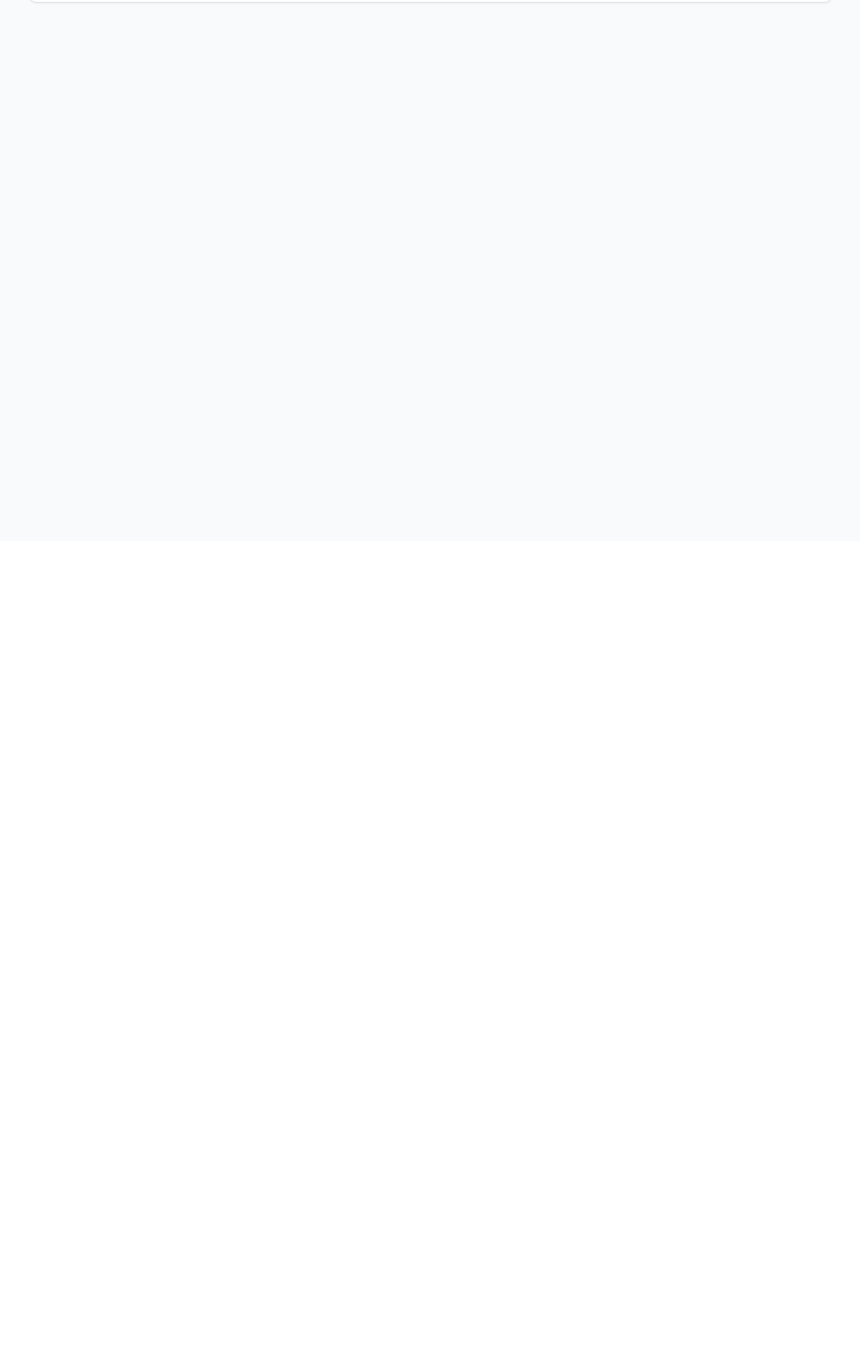
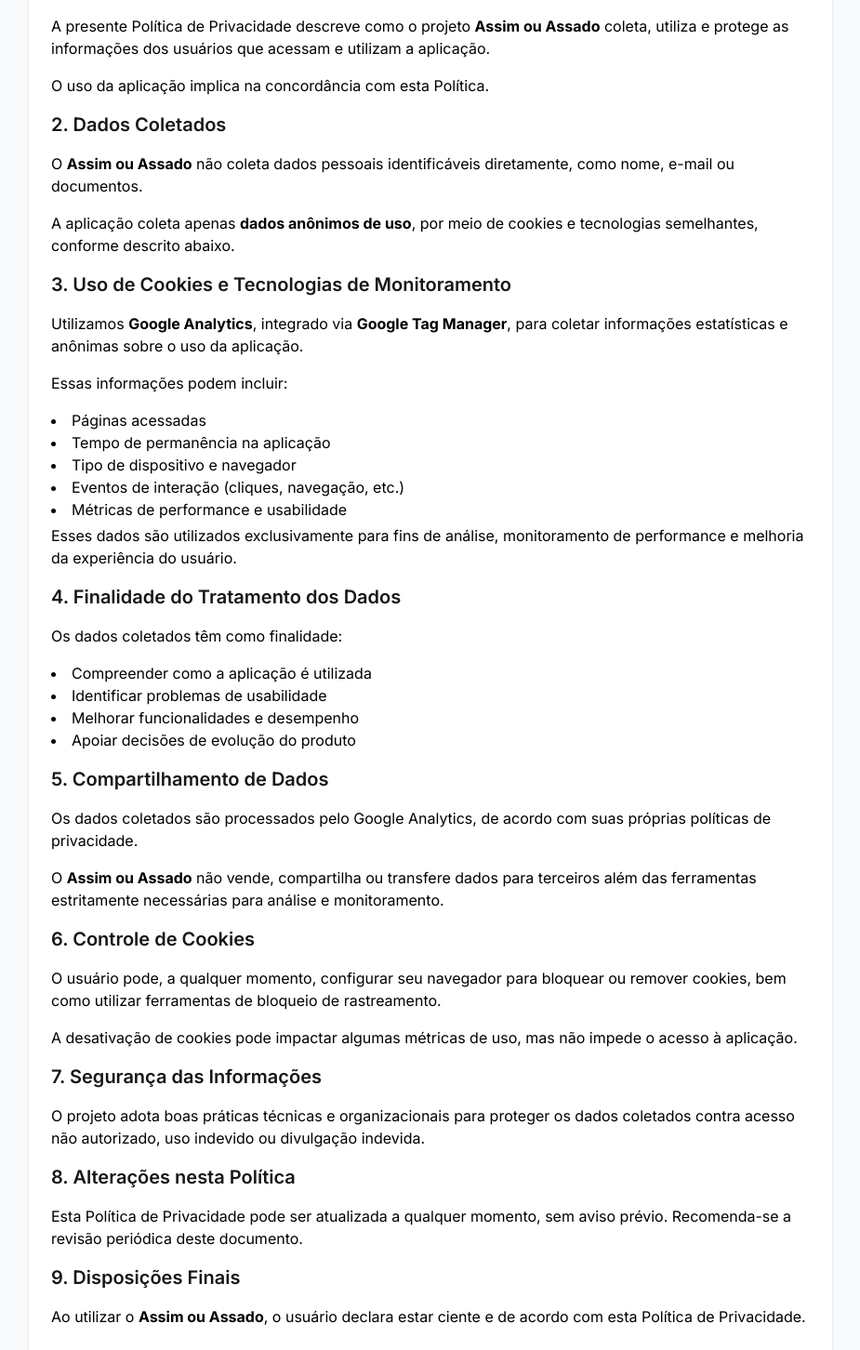
Before and after one commit to experimentotech/assim-ou-assado-nextjs, a Next.js app: page /assim-ou-assado/privacidade in a window 1280 px wide. Shown: the part 218-1670 px from the top of the page at 93% size, without its empty margins (177-1102 px from the left). Before the commit the page ends 800 px from the top, so only its background shows below. Built offline with nearby package versions, Linux system fonts and the light colour scheme.

Commit message:
Add privacy page

```diff
--- a/src/app/privacidade/page.tsx
+++ b/src/app/privacidade/page.tsx
@@ -1,3 +1,4 @@
+import { ChevronLeft } from "lucide-react";
 import Link from "next/link";
 
 export const metadata = {
@@ -10,14 +11,144 @@
       <header className="bg-white shadow-sm">
         <div className="max-w-4xl mx-auto px-4 py-4">
           <Link href="/" className="text-blue-600 hover:text-blue-800">
-            ← Voltar
+            <ChevronLeft className="inline-block" /> Voltar
           </Link>
         </div>
       </header>
       <main className="max-w-4xl mx-auto px-4 py-8">
         <h1 className="text-3xl font-bold mb-6">Política de Privacidade</h1>
         <div className="bg-white rounded-lg p-6 shadow-sm prose max-w-none">
-          <p>Conteúdo da política de privacidade...</p>
+          <section className="space-y-4 my-4">
+            <h2 className="text-xl font-semibold text-neutral-900">
+              1. Introdução
+            </h2>
+            <p>
+              A presente Política de Privacidade descreve como o projeto{" "}
+              <strong>Assim ou Assado</strong> coleta, utiliza e protege as
+              informações dos usuários que acessam e utilizam a aplicação.
+            </p>
+            <p>
+              O uso da aplicação implica na concordância com esta Política.
+            </p>
+          </section>
+
+          <section className="space-y-4 my-4">
+            <h2 className="text-xl font-semibold text-neutral-900">
+              2. Dados Coletados
+            </h2>
+            <p>
+              O <strong>Assim ou Assado</strong> não coleta dados pessoais
+              identificáveis diretamente, como nome, e-mail ou documentos.
+            </p>
+            <p>
+              A aplicação coleta apenas <strong>dados anônimos de uso</strong>,
+              por meio de cookies e tecnologias semelhantes, conforme descrito
+              abaixo.
+            </p>
+          </section>
+
+          <section className="space-y-4 my-4">
+            <h2 className="text-xl font-semibold text-neutral-900">
+              3. Uso de Cookies e Tecnologias de Monitoramento
+            </h2>
+            <p>
+              Utilizamos <strong>Google Analytics</strong>, integrado via{" "}
+              <strong>Google Tag Manager</strong>, para coletar informações
+              estatísticas e anônimas sobre o uso da aplicação.
+            </p>
+
+            <p>Essas informações podem incluir:</p>
+
+            <ul className="list-disc list-inside my-1">
+              <li>Páginas acessadas</li>
+              <li>Tempo de permanência na aplicação</li>
+              <li>Tipo de dispositivo e navegador</li>
+              <li>Eventos de interação (cliques, navegação, etc.)</li>
+              <li>Métricas de performance e usabilidade</li>
+            </ul>
+
+            <p>
+              Esses dados são utilizados exclusivamente para fins de análise,
+              monitoramento de performance e melhoria da experiência do usuário.
+            </p>
+          </section>
+
+          <section className="space-y-4 my-4">
+            <h2 className="text-xl font-semibold text-neutral-900">
+              4. Finalidade do Tratamento dos Dados
+            </h2>
+            <p>
+              Os dados coletados têm como finalidade:
+            </p>
+            <ul className="list-disc list-inside my-1">
+              <li>Compreender como a aplicação é utilizada</li>
+              <li>Identificar problemas de usabilidade</li>
+              <li>Melhorar funcionalidades e desempenho</li>
+              <li>Apoiar decisões de evolução do produto</li>
+            </ul>
+          </section>
+
+          <section className="space-y-4 my-4">
+            <h2 className="text-xl font-semibold text-neutral-900">
+              5. Compartilhamento de Dados
+            </h2>
+            <p>
+              Os dados coletados são processados pelo Google Analytics, de acordo
+              com suas próprias políticas de privacidade.
+            </p>
+            <p>
+              O <strong>Assim ou Assado</strong> não vende, compartilha ou
+              transfere dados para terceiros além das ferramentas estritamente
+              necessárias para análise e monitoramento.
+            </p>
+          </section>
+
+          <section className="space-y-4 my-4">
+            <h2 className="text-xl font-semibold text-neutral-900">
+              6. Controle de Cookies
+            </h2>
+            <p>
+              O usuário pode, a qualquer momento, configurar seu navegador para
+              bloquear ou remover cookies, bem como utilizar ferramentas de
+              bloqueio de rastreamento.
+            </p>
+            <p>
+              A desativação de cookies pode impactar algumas métricas de uso,
+              mas não impede o acesso à aplicação.
+            </p>
+          </section>
+
+          <section className="space-y-4 my-4">
+            <h2 className="text-xl font-semibold text-neutral-900">
+              7. Segurança das Informações
+            </h2>
+            <p>
+              O projeto adota boas práticas técnicas e organizacionais para
+              proteger os dados coletados contra acesso não autorizado,
+              uso indevido ou divulgação indevida.
+            </p>
+          </section>
+
+          <section className="space-y-4 my-4">
+            <h2 className="text-xl font-semibold text-neutral-900">
+              8. Alterações nesta Política
+            </h2>
+            <p>
+              Esta Política de Privacidade pode ser atualizada a qualquer
+              momento, sem aviso prévio. Recomenda-se a revisão periódica
+              deste documento.
+            </p>
+          </section>
+
+          <section className="space-y-4 my-4">
+            <h2 className="text-xl font-semibold text-neutral-900">
+              9. Disposições Finais
+            </h2>
+            <p>
+              Ao utilizar o <strong>Assim ou Assado</strong>, o usuário declara
+              estar ciente e de acordo com esta Política de Privacidade.
+            </p>
+          </section>
         </div>
       </main>
     </div>
```
